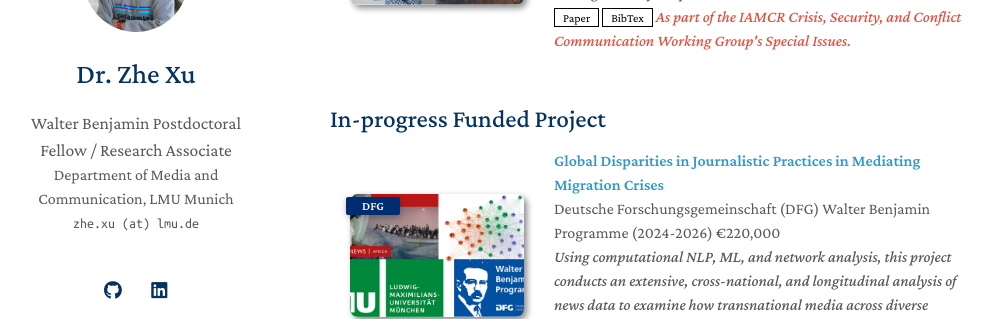
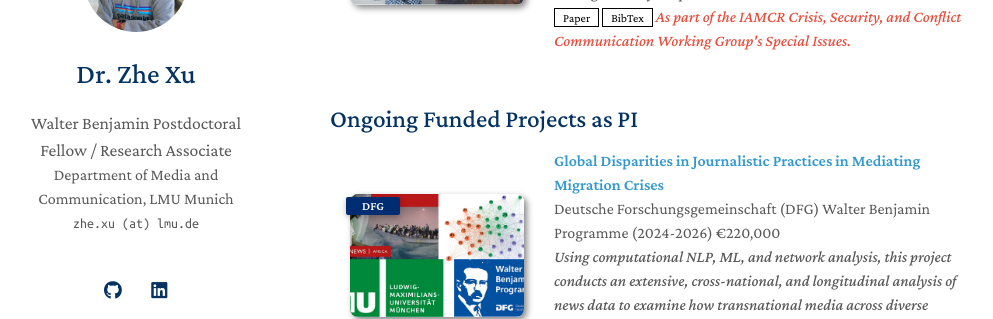
Before and after one commit to zhexuphd/home, a Jekyll site: the page built from index.md, in a window 1280 px wide and 900 px high, scrolled down 1354 px. Shown: the part 156-475 px from the top of the window, without its empty margins (140-1133 px from the left). Built offline with Jekyll 4.4.1, drawn with Linux system fonts in a browser that asks for light colours; a style sheet for code colours, icons or effects is not loaded; our own code applies the rules of GitHub Pages for plain Markdown files.

Commit message:
Update dfg.md

```diff
--- a/_includes/dfg.md
+++ b/_includes/dfg.md
@@ -1,4 +1,4 @@
-<h2 id="publications" style="margin: 2px 0px -15px;">In-progress Funded Project</h2>
+<h2 id="publications" style="margin: 2px 0px -15px;">Ongoing Funded Projects as PI</h2>
 
 <div class="publications">
 <ol class="bibliography">
```
